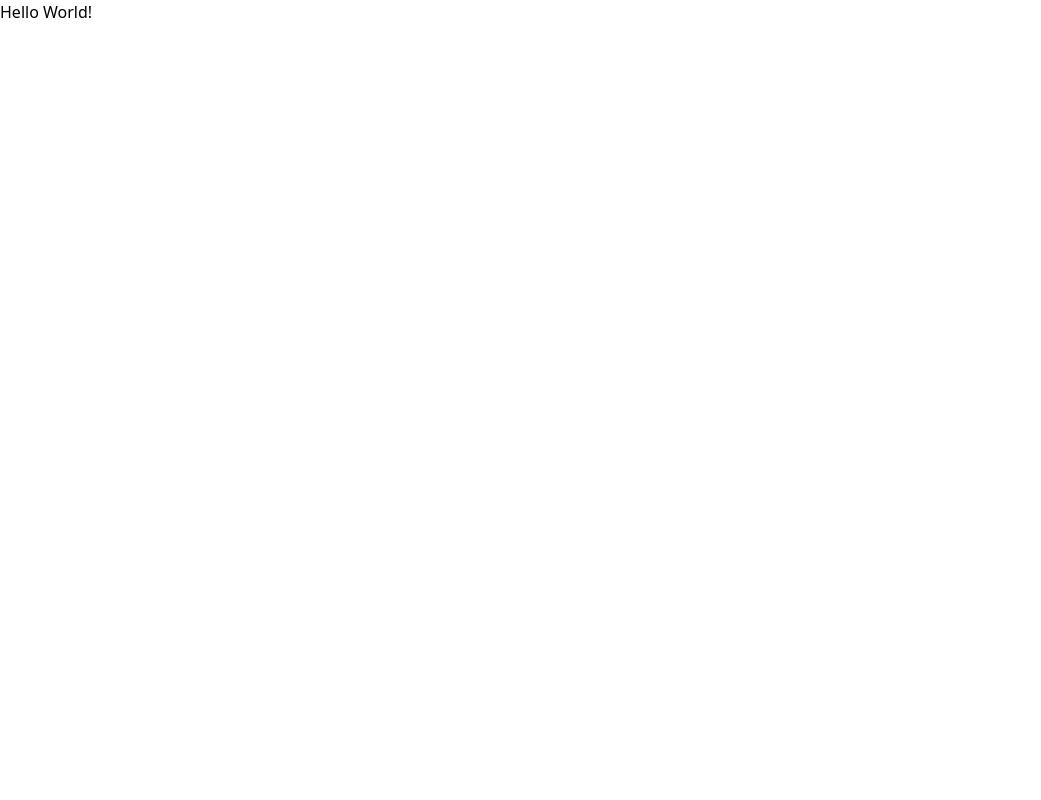
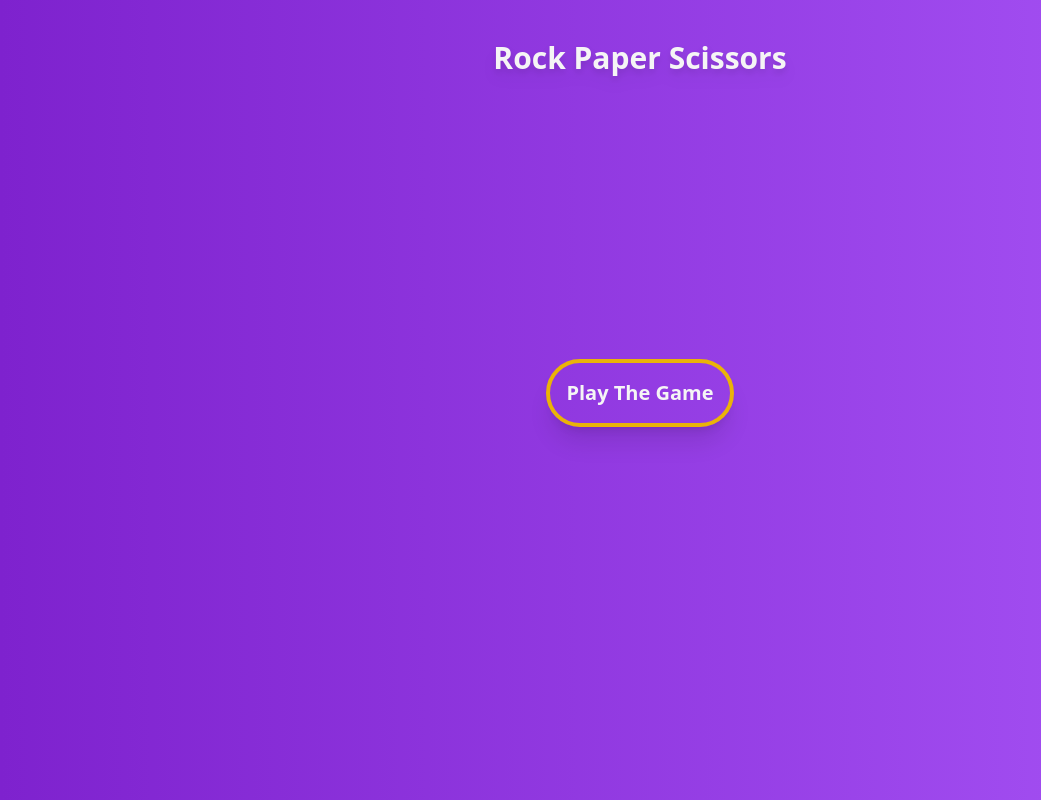
Before and after one commit to GOLDER303/-online-rock-paper-scissors-frontend, a React (Vite) app: page / in a window 1280 px wide. Shown: the whole page, without its empty margins (0-1041 px from the left). Built offline with nearby package versions, Linux system fonts and the light colour scheme.

Commit message:
Add basic main page

```diff
--- a/src/App.tsx
+++ b/src/App.tsx
@@ -1,5 +1,14 @@
 const App = () => {
-    return <h1> Hello World!</h1>
+    return (
+        <div className="pt-10 h-screen bg-gradient-to-r from-purple-700 to-purple-500 text-neutral-100">
+            <h1 className=" text-3xl text-center font-bold drop-shadow-lg">Rock Paper Scissors</h1>
+            <div className="flex h-5/6 justify-center items-center text-xl">
+                <button className="p-4 font-bold border-4 border-yellow-500 rounded-full shadow-xl">
+                    Play The Game
+                </button>
+            </div>
+        </div>
+    )
 }
 
 export default App
```
